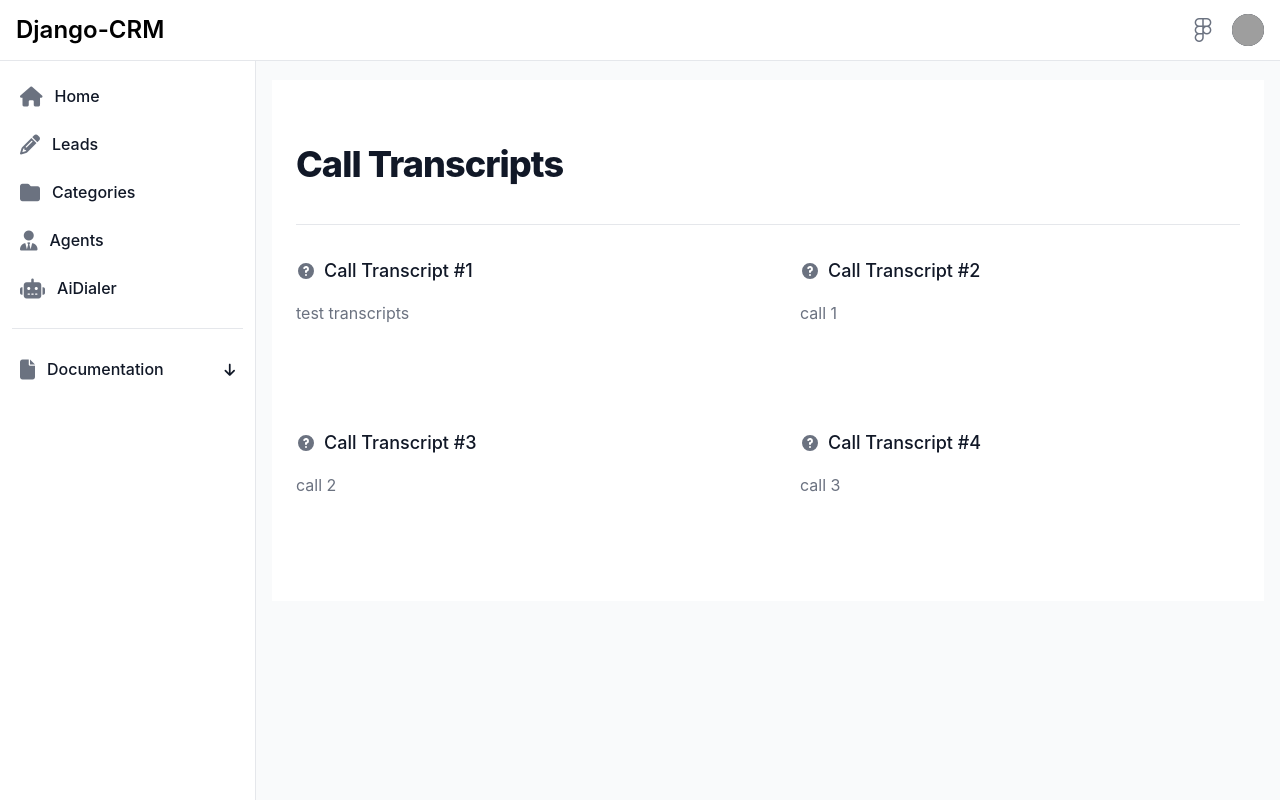
After one commit to paragonsean/djangoappgpt, a Django app: page /dashboard/aidialer in a window 1280 px wide. The commit adds this page. Run offline with Django 4.2, Linux system fonts and the light colour scheme; style sheets or scripts are compiled from the project's sources; some libraries are stand-ins or nearby versions; grey boxes are pictures that could not be loaded.

Commit message:
added page structure for viewing transcripts

```diff
--- a/APIENDPOINTS.py
+++ b/APIENDPOINTS.py
@@ -115,7 +115,3 @@ def update_call_info(call_sid):
     except requests.RequestException as e:
         print(f"Error updating call info: {str(e)}")
         return False, None
-
-
-
-print(fetch_all_transcripts())
--- a/aidialer/views.py
+++ b/aidialer/views.py
@@ -1,43 +1,57 @@
+from django.http import JsonResponse
 from django.shortcuts import render
 
 # Create your views here.
 from django.shortcuts import get_object_or_404
-from rest_framework.decorators import api_view
-from rest_framework.response import Response
-from .models import Call, Transcript
-from .serializers import CallSerializer, TranscriptSerializer
 
-@api_view(['POST'])
-def start_call(request):
-    serializer = CallSerializer(data=request.data)
-    if serializer.is_valid():
-        call = serializer.save()
-        # Simulate call initiation logic here
-        return Response({'call_sid': call.call_sid})
-    return Response(serializer.errors, status=400)
+from APIENDPOINTS import fetch_all_transcripts
 
-@api_view(['POST'])
-def end_call(request):
-    call_sid = request.data.get('call_sid')
-    call = get_object_or_404(Call, call_sid=call_sid)
-    call.status = 'ended'
-    call.save()
-    return Response({'status': 'Call ended'})
+# from .serializers import CallSerializer, TranscriptSerializer
 
-@api_view(['GET'])
-def call_status(request, call_sid):
-    call = get_object_or_404(Call, call_sid=call_sid)
-    return Response({'status': call.status})
+# @api_view(['POST'])
+# def start_call(request):
+#     serializer = CallSerializer(data=request.data)
+#     if serializer.is_valid():
+#         call = serializer.save()
+#         # Simulate call initiation logic here
+#         return Response({'call_sid': call.call_sid})
+#     return Response(serializer.errors, status=400)
 
-@api_view(['GET'])
-def all_transcripts(request):
-    transcripts = Transcript.objects.all()
-    serializer = TranscriptSerializer(transcripts, many=True)
-    return Response({'transcripts': serializer.data})
+# @api_view(['POST'])
+# def end_call(request):
+#     call_sid = request.data.get('call_sid')
+#     call = get_object_or_404(Call, call_sid=call_sid)
+#     call.status = 'ended'
+#     call.save()
+#     return Response({'status': 'Call ended'})
 
-@api_view(['GET'])
-def transcript(request, call_sid):
-    call = get_object_or_404(Call, call_sid=call_sid)
-    transcripts = call.transcripts.all()
-    serializer = TranscriptSerializer(transcripts, many=True)
-    return Response({'transcript': serializer.data})
+# @api_view(['GET'])
+# def call_status(request, call_sid):
+#     call = get_object_or_404(Call, call_sid=call_sid)
+#     return Response({'status': call.status})
+
+# @api_view(['GET'])
+# def all_transcripts(request):
+#     transcripts = Transcript.objects.all()
+#     serializer = TranscriptSerializer(transcripts, many=True)
+#     return Response({'transcripts': serializer.data})
+
+# @api_view(['GET'])
+# def transcript(request, call_sid):
+#     call = get_object_or_404(Call, call_sid=call_sid)
+#     transcripts = call.transcripts.all()
+#     serializer = TranscriptSerializer(transcripts, many=True)
+#     return Response({'transcript': serializer.data})
+
+
+def ai_dialer_view(request):
+    """
+    View for fetching and displaying all transcripts in AiDialer.
+    """
+    # transcripts = fetch_all_transcripts()
+    transcripts = ['test transcripts', 'call 1', 'call 2', 'call 3']
+
+    template_name = 'dashboard/pages/aidialer_home.html'
+
+    # Return the transcripts as JSON or pass them to a template
+    return render(request, template_name, {'transcripts': transcripts})
--- a/dashboard/urls.py
+++ b/dashboard/urls.py
@@ -1,5 +1,7 @@
+
 from . import views
 from leads import views as leads_views
+from aidialer import views as aidialer_views
 from accounts import views as accounts_views
 from django.urls import path
 
@@ -91,4 +93,10 @@ urlpatterns = [
         leads_views.AgentDeleteView.as_view(),
         name='leads_agent_delete'
     ),
+    # adding ai dialer path here
+    path(
+        'aidialer',
+        aidialer_views.ai_dialer_view,
+        name='ai_dialer'
+    )
 ]
--- /dev/null
+++ b/templates/dashboard/pages/aidialer_home.html
@@ -0,0 +1,32 @@
+{% extends "dashboard.html" %}
+{% block title %}
+    Ai Dialer -
+{% endblock title %}
+{% block content %}
+    <main class="p-4 md:ml-64 h-auto pt-20 min-h-screen bg-gray-50 dark:bg-gray-900">
+        <section class="bg-white dark:bg-gray-900">
+            <div class="py-8 px-4 mx-auto max-w-screen-xl sm:py-16 lg:px-6">
+                <h2 class="mb-10 text-4xl tracking-tight font-extrabold text-gray-900 dark:text-white">Call Transcripts</h2>
+                <div class="grid pt-8 text-left border-t border-gray-200 md:gap-16 dark:border-gray-700 md:grid-cols-2">
+                    {% for transcript in transcripts %}
+                        <div class="mb-10">
+                            <h3 class="flex items-center mb-4 text-lg font-medium text-gray-900 dark:text-white">
+                                <svg class="flex-shrink-0 mr-2 w-5 h-5 text-gray-500 dark:text-gray-400"
+                                     fill="currentColor"
+                                     viewBox="0 0 20 20"
+                                     xmlns="http://www.w3.org/2000/svg">
+                                    <path fill-rule="evenodd" d="M18 10a8 8 0 11-16 0 8 8 0 0116 0zm-8-3a1 1 0 00-.867.5 1 1 0 11-1.731-1A3 3 0 0113 8a3.001 3.001 0 01-2 2.83V11a1 1 0 11-2 0v-1a1 1 0 011-1 1 1 0 100-2zm0 8a1 1 0 100-2 1 1 0 000 2z" clip-rule="evenodd">
+                                    </path>
+                                </svg>
+                                Call Transcript #{{ forloop.counter }}
+                            </h3>
+                            <p class="text-gray-500 dark:text-gray-400">
+                                {{ transcript|default:"No transcript available" }}
+                            </p>
+                        </div>
+                    {% endfor %}
+                </div>
+            </div>
+        </section>
+    </main>
+{% endblock content %}
--- a/templates/dashboard/partials/sidebar.html
+++ b/templates/dashboard/partials/sidebar.html
@@ -8,8 +8,7 @@
                 <a href="{% url 'dashboard:home' %}"
                    class="flex items-center p-2 text-base font-medium text-gray-900 rounded-lg dark:text-white hover:bg-gray-100 dark:hover:bg-gray-700 group">
                     <i class="fa-solid fa-house fa-lg text-gray-500 transition duration-75 dark:text-gray-400 group-hover:text-gray-900 dark:group-hover:text-white"
-                       aria-hidden="true">
-                    </i>
+                       aria-hidden="true"></i>
                     <span class="ml-3">Home</span>
                 </a>
             </li>
@@ -18,8 +17,7 @@
                 <a href="{% url 'dashboard:leads' %}"
                    class="flex items-center p-2 text-base font-medium text-gray-900 rounded-lg dark:text-white hover:bg-gray-100 dark:hover:bg-gray-700 group">
                     <i class="fa-solid fa-pencil fa-lg text-gray-500 transition duration-75 dark:text-gray-400 group-hover:text-gray-900 dark:group-hover:text-white"
-                       aria-hidden="true">
-                    </i>
+                       aria-hidden="true"></i>
                     <span class="ml-3">Leads</span>
                 </a>
             </li>
@@ -28,8 +26,7 @@
                 <a href="{% url 'dashboard:leads_category' %}"
                    class="flex items-center p-2 text-base font-medium text-gray-900 rounded-lg dark:text-white hover:bg-gray-100 dark:hover:bg-gray-700 group">
                     <i class="fa-solid fa-folder fa-lg text-gray-500 transition duration-75 dark:text-gray-400 group-hover:text-gray-900 dark:group-hover:text-white"
-                       aria-hidden="true">
-                    </i>
+                       aria-hidden="true"></i>
                     <span class="ml-3">Categories</span>
                 </a>
             </li>
@@ -38,9 +35,17 @@
                 <a href="{% url 'dashboard:leads_agent' %}"
                    class="flex items-center p-2 text-base font-medium text-gray-900 rounded-lg dark:text-white hover:bg-gray-100 dark:hover:bg-gray-700 group">
                     <i class="fa-solid fa-user-tie fa-lg text-gray-500 transition duration-75 dark:text-gray-400 group-hover:text-gray-900 dark:group-hover:text-white"
-                       aria-hidden="true">
-                    </i>
+                       aria-hidden="true"></i>
                     <span class="ml-3">Agents</span>
+                </a>
+            </li>
+            <!-- AiDialer -->
+            <li>
+                <a href="{% url 'dashboard:ai_dialer' %}"
+                   class="flex items-center p-2 text-base font-medium text-gray-900 rounded-lg dark:text-white hover:bg-gray-100 dark:hover:bg-gray-700 group">
+                    <i class="fa-solid fa-robot fa-lg text-gray-500 transition duration-75 dark:text-gray-400 group-hover:text-gray-900 dark:group-hover:text-white"
+                       aria-hidden="true"></i>
+                    <span class="ml-3">AiDialer</span>
                 </a>
             </li>
         </ul>
@@ -52,8 +57,7 @@
                         aria-controls="dropdown-leads"
                         data-collapse-toggle="dropdown-leads">
                     <i class="fa-solid fa-file fa-lg flex-shrink-0 text-gray-500 transition duration-75 group-hover:text-gray-900 dark:text-gray-400 dark:group-hover:text-white"
-                       aria-hidden="true">
-                    </i>
+                       aria-hidden="true"></i>
                     <span class="flex-1 ml-3 text-left whitespace-nowrap">Documentation</span>
                     <i class="fa-sharp fa-solid fa-arrow-down fa-sm"></i>
                 </button>
```
Also changed, not shown: templates/_base.html (+4 -4 lines).
